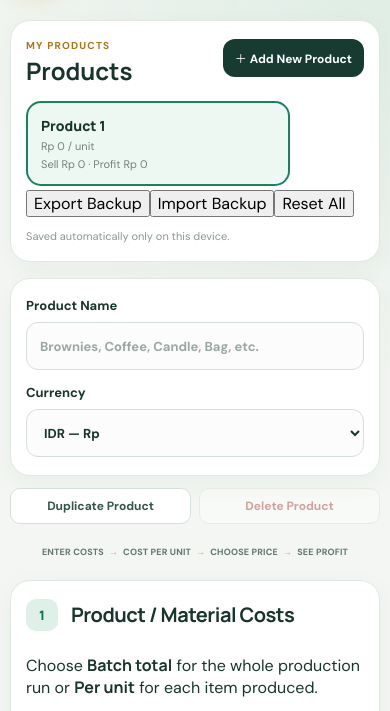
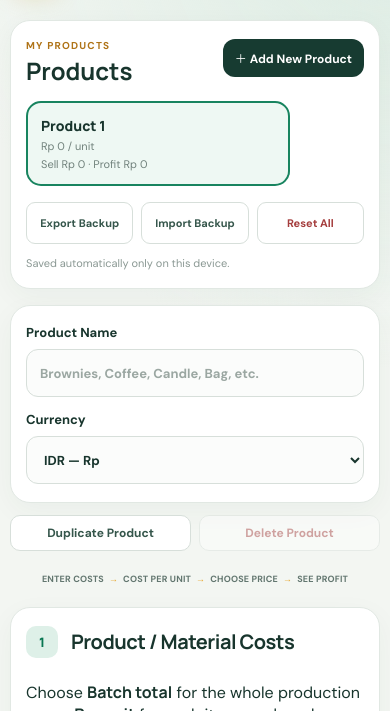
Before and after one commit to evavickers22-coder/business-cost-calculator, a website with bundled scripts: page index.html in a window 390 px wide. Shown: the part 80-791 px from the top of the page. Built offline with nearby package versions, Linux system fonts and the light colour scheme.

Commit message:
Public release hardening: update src/multi-product.css

```diff
--- a/src/multi-product.css
+++ b/src/multi-product.css
@@ -9,6 +9,10 @@
 .product-card span { font-size:11px; color:#71827c; }
 .product-card-name { font:800 14px Manrope,sans-serif !important; color:#18352d !important; }
 .autosave-note { margin:12px 0 0; color:#8a9893; font-size:11px; }
+.autosave-note.save-error { color:#a53e3e; font-weight:700; }
+.data-toolbar { display:flex; gap:8px; margin-top:12px; }
+.data-toolbar button { border:1px solid #d7dfda; background:white; color:#35564b; border-radius:9px; padding:8px 10px; font-size:11px; font-weight:700; cursor:pointer; }
+.data-toolbar .danger-action { color:#a53e3e; margin-left:auto; }
 .product-actions { display:flex; justify-content:flex-end; gap:8px; margin:-4px 0 16px; }
 .product-actions button { border:1px solid #d7dfda; background:white; color:#35564b; border-radius:10px; padding:9px 12px; font-weight:700; cursor:pointer; }
 .product-actions .danger-action { color:#a53e3e; }
@@ -18,6 +22,8 @@
   .primary-action { padding:10px 12px; font-size:12px; white-space:nowrap; }
   .product-list { display:flex; overflow-x:auto; padding-bottom:4px; scroll-snap-type:x proximity; }
   .product-card { flex:0 0 78%; scroll-snap-align:start; }
+  .product-card span { overflow-wrap:anywhere; }
   .product-actions { justify-content:stretch; }
   .product-actions button { flex:1; font-size:12px; }
+  .data-toolbar button { flex:1; min-height:42px; }
 }
```
